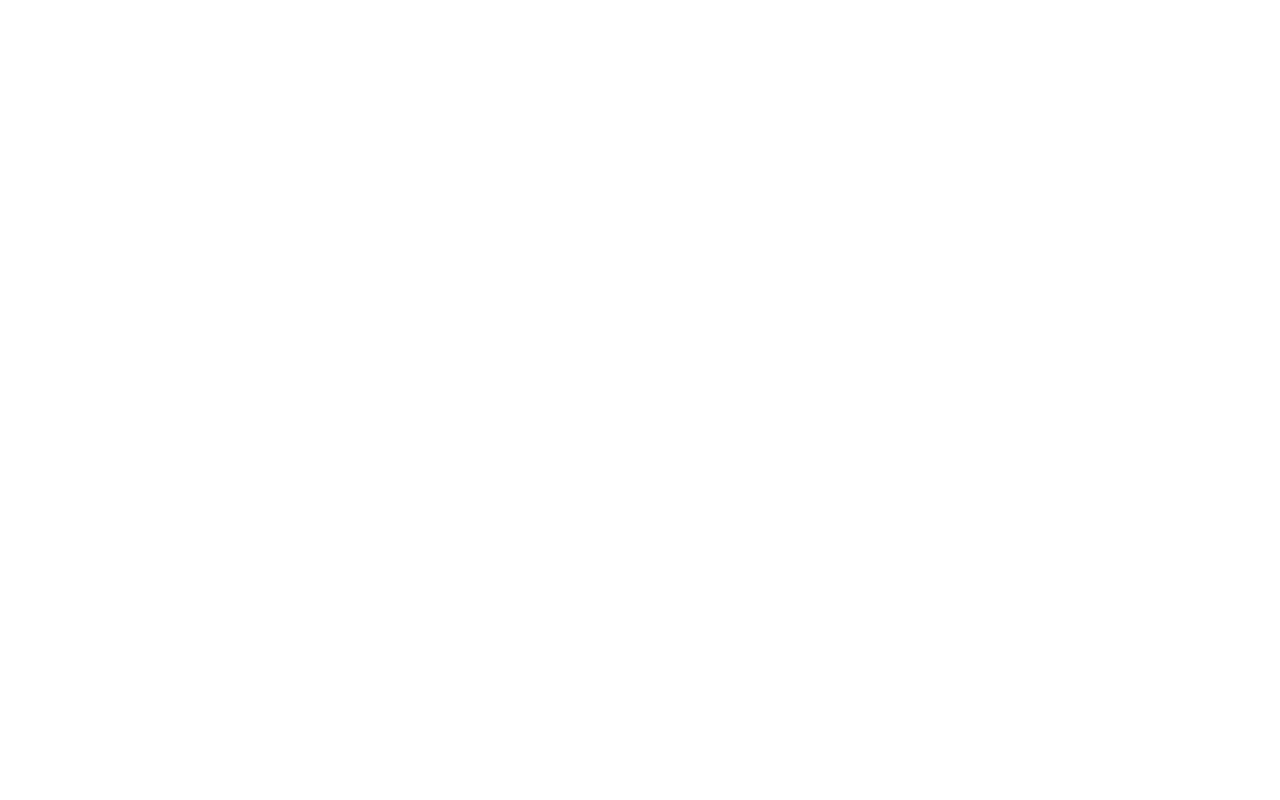
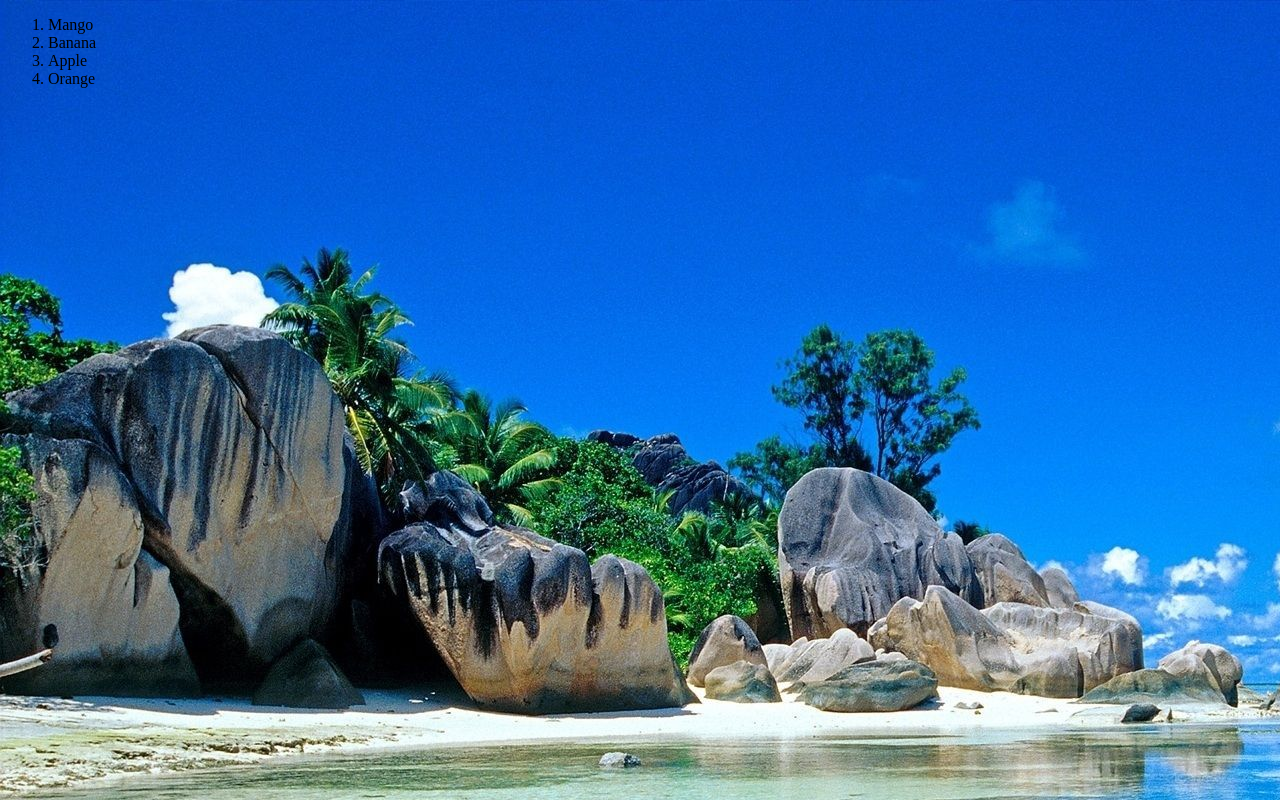
Before and after one commit to JibonMallick/my-first-github-repo, a plain HTML site: page index.html in a window 1280 px wide. Drawn offline with Linux system fonts and the light colour scheme.

Commit message:
add list photo

```diff
--- a/index.html
+++ b/index.html
@@ -4,8 +4,15 @@
     <meta charset="UTF-8">
     <meta name="viewport" content="width=device-width, initial-scale=1.0">
     <title>My first reposositary</title>
+    <link rel="stylesheet" href="style.css">
 </head>
-<body>
+<body class="id">
+    <ol>
+        <li>Mango</li>
+        <li>Banana</li>
+        <li>Apple</li>
+        <li>Orange</li>
+    </ol>
 
 </body>
 </html>
--- /dev/null
+++ b/style.css
@@ -0,0 +1,3 @@
+.id{
+    background-image: url(aa.jpg);
+}
```
Also changed, not shown: aa.jpg (added).
